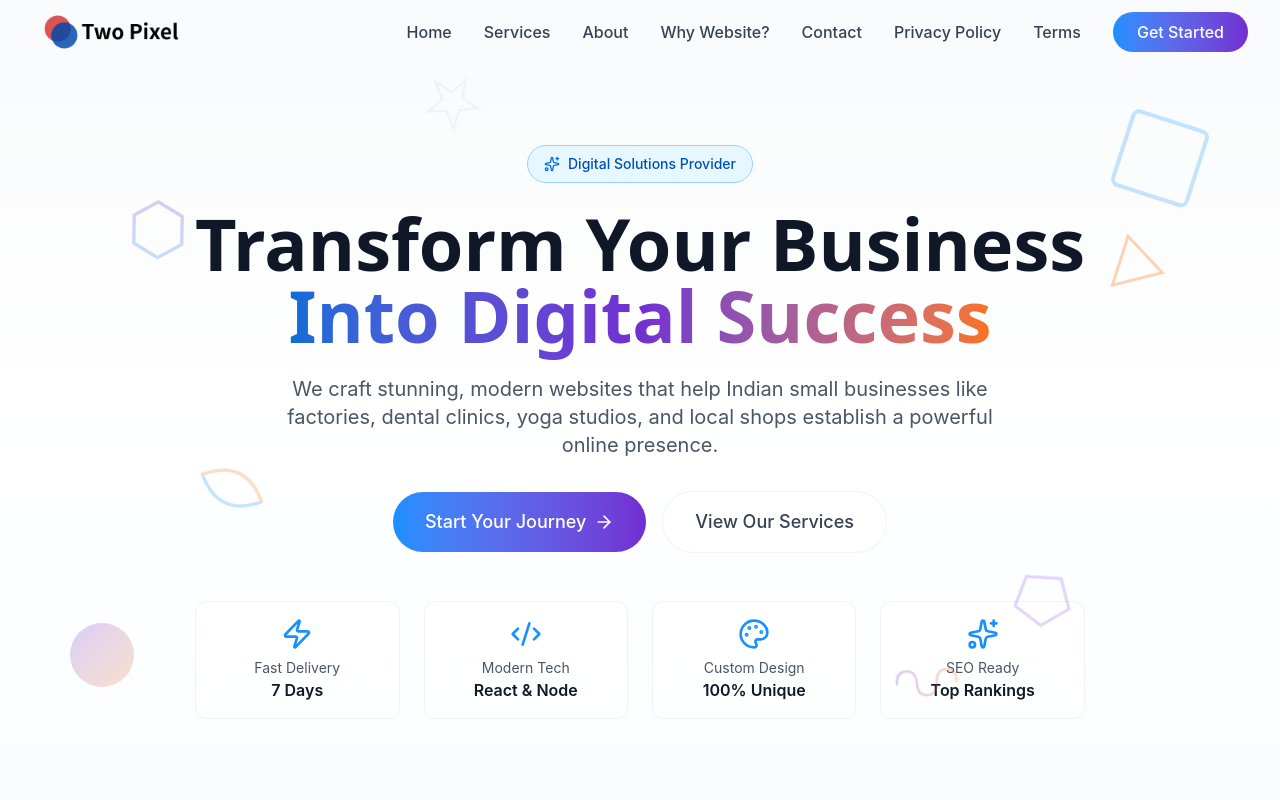
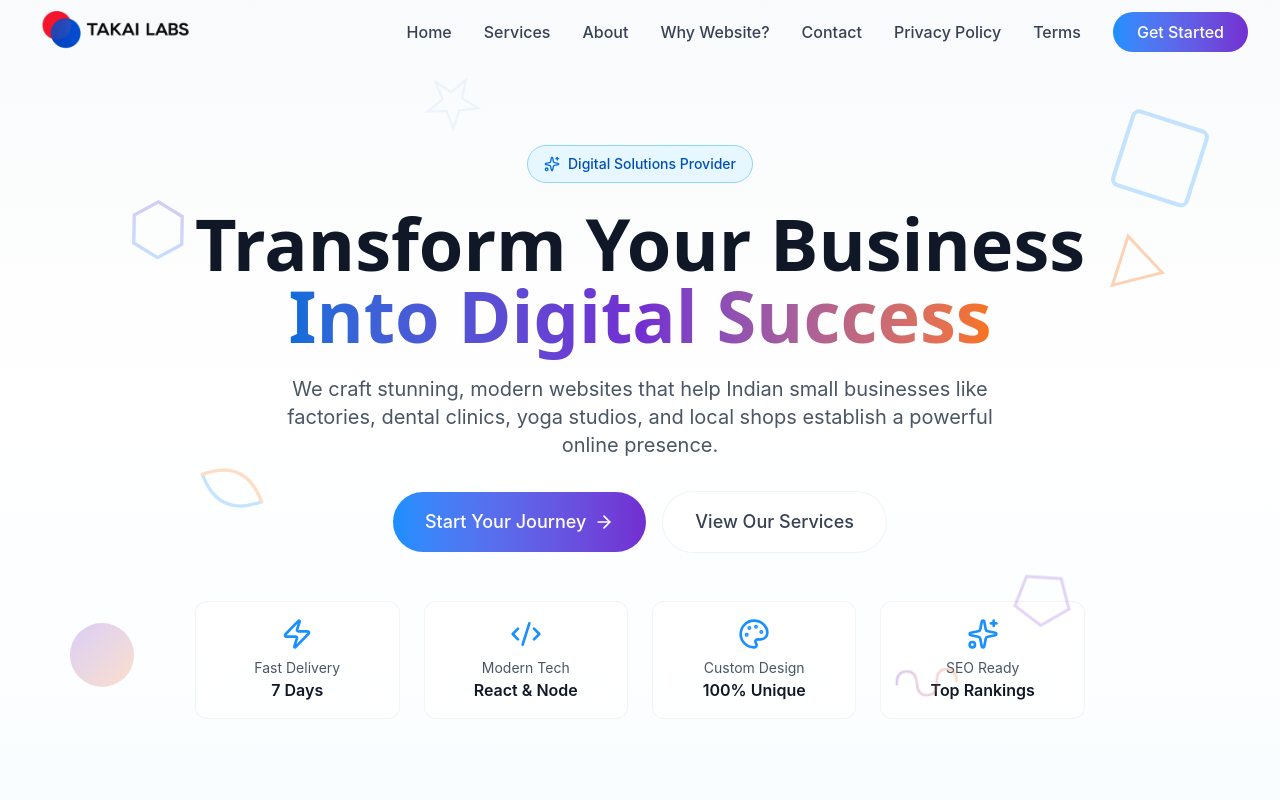
Before and after one commit to Two-Pixel-Technologies/two-pixel-web, a React (Vite) app: page / in a window 1280 px wide. Shown: the top 800 px of the page. Built offline with nearby package versions, Linux system fonts and the light colour scheme; the HTML template or start-up script is replaced by a standard one.

Commit message:
changed logo

```diff
--- a/src/components/Footer.tsx
+++ b/src/components/Footer.tsx
@@ -51,7 +51,11 @@ const Footer: React.FC = () => {
             >
               <div className="relative">
                 <div className="absolute inset-0 rounded-lg blur-md opacity-75"></div>
-                <img src="/logo_white_text.png" alt="Takai Labs" className="relative h-10 w-auto max-w-[180px] object-contain" />
+                <img
+  src="/logo_new2.png"
+  alt="Takai Labs"
+  className="h-36 w-auto"
+/>
               </div>
             </motion.div>
             <motion.p
--- a/src/components/Navbar.tsx
+++ b/src/components/Navbar.tsx
@@ -38,7 +38,7 @@ const Navbar: React.FC = () => {
             <div className="relative">
               <div className="absolute inset-0 rounded-lg blur-md opacity-75"></div>
               {/* Insert logo here from public folder */}
-              <img src="/logo_navbar.png" alt="Takai Labs logo" className="relative h-10 w-auto max-w-[160px] object-contain" />
+              <img src="/logo_new1.png" alt="Takai Labs logo" className="relative h-28 w-auto max-w-[220px] object-contain" />
             </div>
           </motion.div>
 
```
Also changed, not shown: public/logo_new1.png (added), 1 other file (tests, documents, lock files or other folders).
